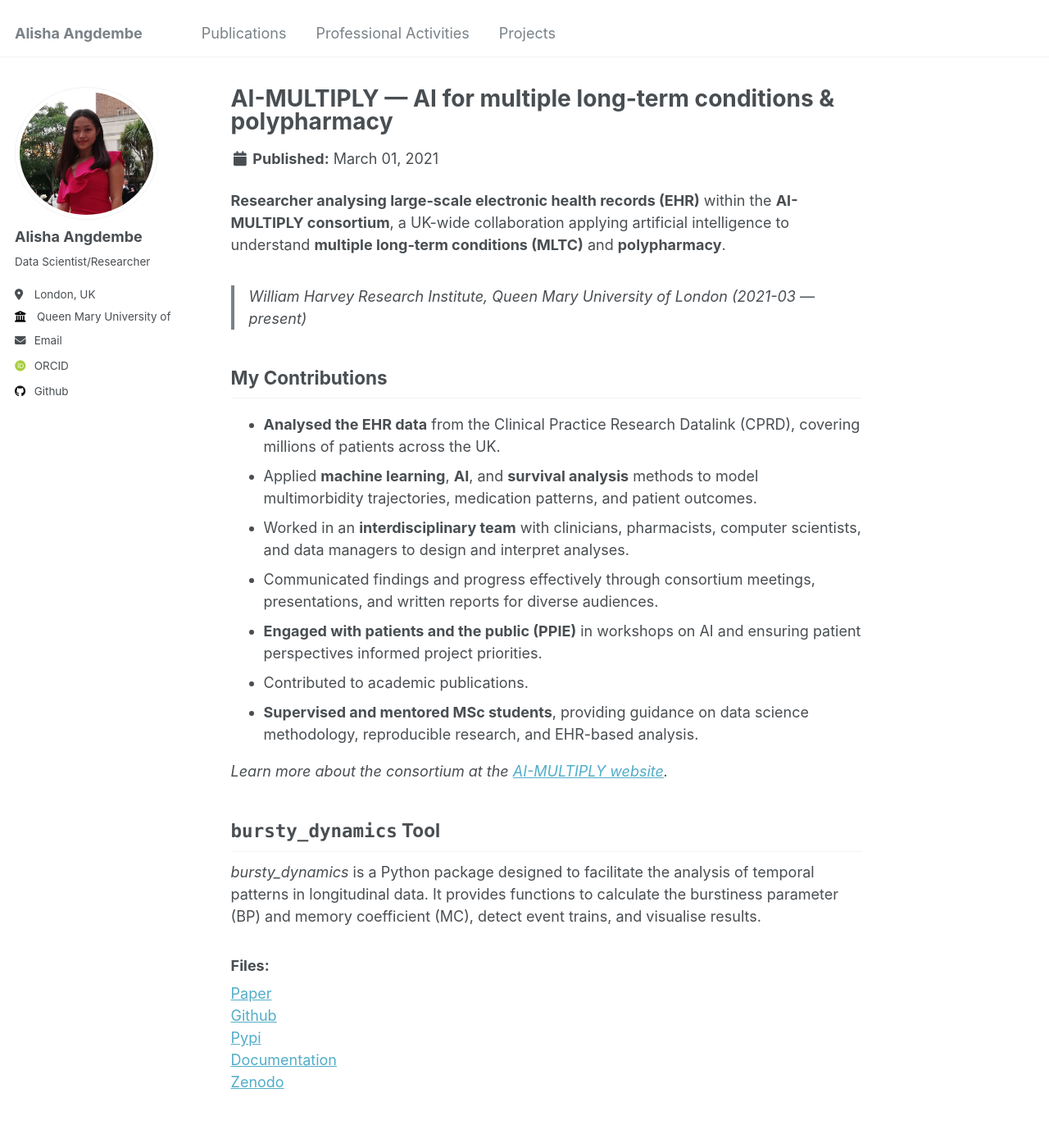
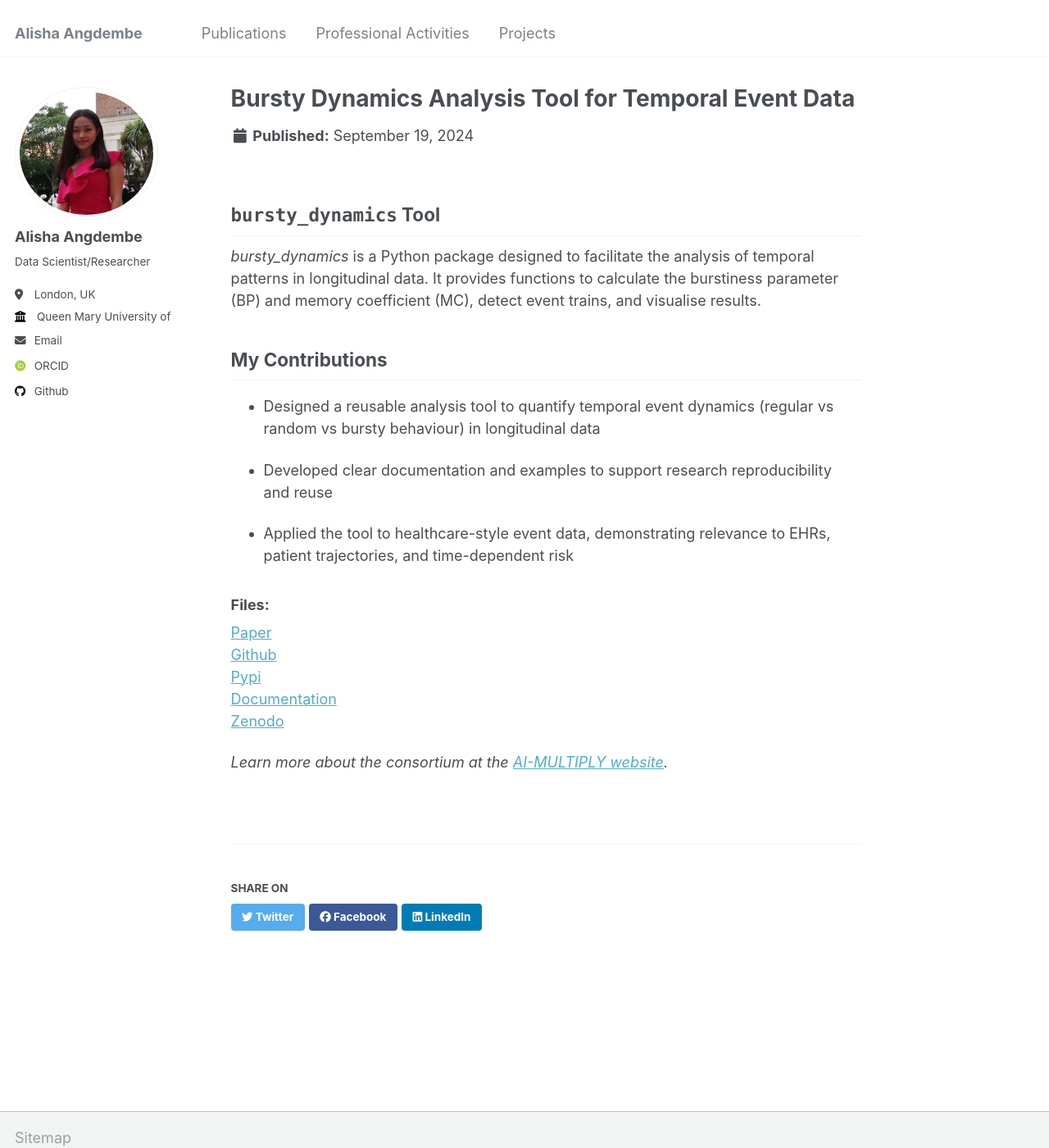
Before and after one commit to AlishaAng/AlishaAng.github.io, a Jekyll site: the page built from _projects/AI-Multiply.md, in a window 1280 px wide and 1400 px high. Shown: the whole window at 82% size. Built offline with Jekyll 4.4.1, drawn with Linux system fonts in a browser that asks for light colours; some web fonts are replaced.

Commit message:
update projects

```diff
--- a/_projects/AI-Multiply.md
+++ b/_projects/AI-Multiply.md
@@ -1,33 +1,25 @@
 ---
-title: "AI-MULTIPLY — AI for multiple long-term conditions & polypharmacy"
-type: "Consortium project"
-excerpt: "Active member of the AI-MULTIPLY consortium, a UK-wide collaboration using AI to understand how multiple long-term conditions (MLTC) and polypharmacy interact across diverse populations and inform healthcare pathways."
+title: "Bursty Dynamics Analysis Tool for Temporal Event Data"
+# type: "Consortium project"
+# excerpt: "Active member of the AI-MULTIPLY consortium, a UK-wide collaboration using AI to understand how multiple long-term conditions (MLTC) and polypharmacy interact across diverse populations and inform healthcare pathways."
 collection: projects
 # imageurl: '/images/projects/train.png'
-date: 2021-03-01
+date: 2024-09-19
 role: "Data Scientist / Researcher"
 external_url: https://ai-multiply.co.uk/
 ---
 
-**Researcher analysing large-scale electronic health records (EHR)** within the **AI-MULTIPLY consortium**, a UK-wide collaboration applying artificial intelligence to understand **multiple long-term conditions (MLTC)** and **polypharmacy**.
-
-> William Harvey Research Institute, Queen Mary University of London (2021-03 — present)
-
-## My Contributions
-- **Analysed the EHR data** from the Clinical Practice Research Datalink (CPRD), covering millions of patients across the UK.
-- Applied **machine learning**, **AI**, and **survival analysis** methods to model multimorbidity trajectories, medication patterns, and patient outcomes.
-- Worked in an **interdisciplinary team** with clinicians, pharmacists, computer scientists, and data managers to design and interpret analyses.
-- Communicated findings and progress effectively through consortium meetings, presentations, and written reports for diverse audiences.
-- **Engaged with patients and the public (PPIE)** in workshops on AI and ensuring patient perspectives informed project priorities.
-- Contributed to academic publications.
-- **Supervised and mentored MSc students**, providing guidance on data science methodology, reproducible research, and EHR-based analysis.
-
-*Learn more about the consortium at the [AI-MULTIPLY website](https://ai-multiply.co.uk/).*
-
-
 ## `bursty_dynamics` Tool
 
 *bursty_dynamics* is a Python package designed to facilitate the analysis of temporal patterns in longitudinal data. It provides functions to calculate the burstiness parameter (BP) and memory coefficient (MC), detect event trains, and visualise results.
+
+## My Contributions
+- Designed a reusable analysis tool to quantify temporal event dynamics (regular vs random vs bursty behaviour) in longitudinal data
+
+- Developed clear documentation and examples to support research reproducibility and reuse
+
+- Applied the tool to healthcare-style event data, demonstrating relevance to EHRs, patient trajectories, and time-dependent risk
+
 
 ### Files:
 [Paper](https://doi.org/10.48550/arXiv.2411.03210) <br>
```
Also changed, not shown: other parts of _projects/AI-Multiply.md (+3 -0 lines), 1 other file.
